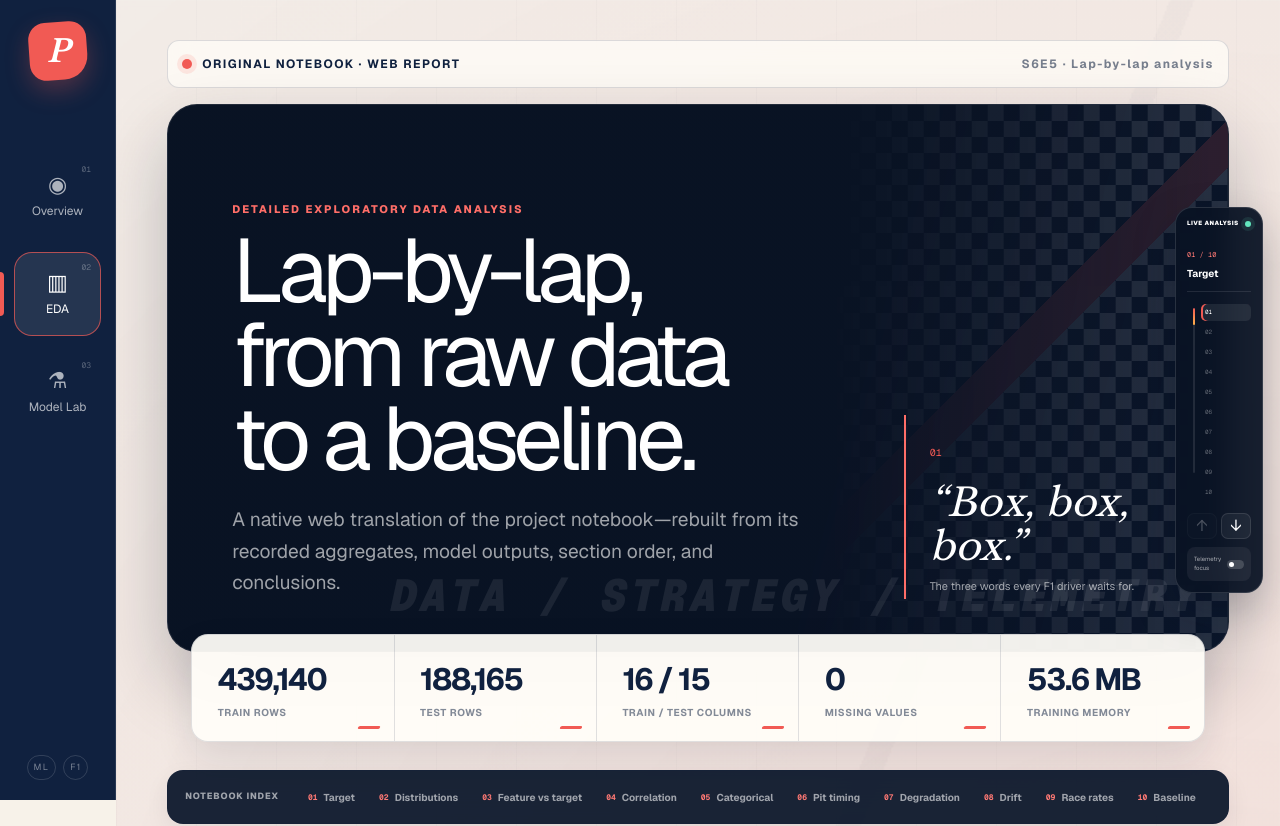
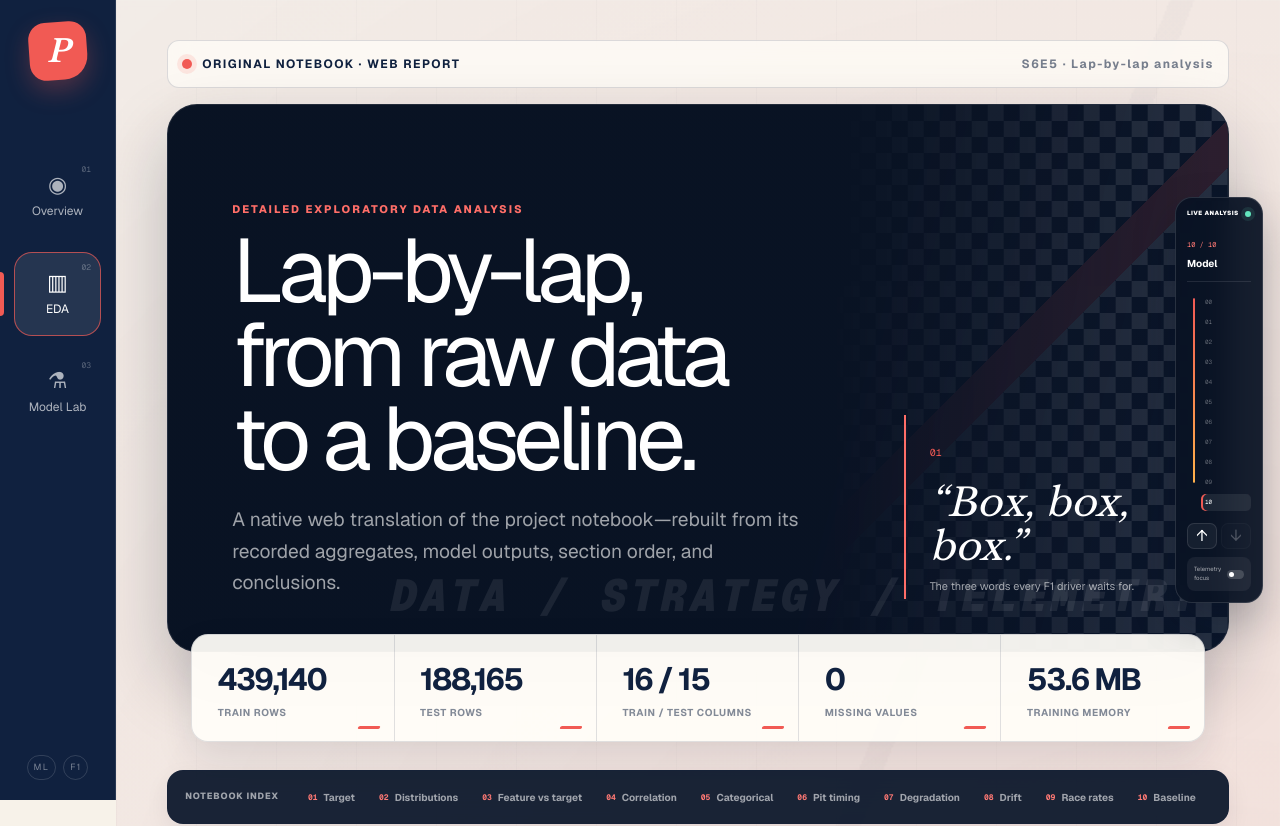
Before and after one commit to CheeseCakeyy/Predicting-F1-pit-stops, a Next.js app in the folder frontend/: page /eda in a window 1280 px wide. Shown: the top 826 px of the page. Built offline with nearby package versions, Linux system fonts and the light colour scheme.

Commit message:
smooth scrolling updated and now works great

```diff
--- a/frontend/app/components/app-shell.tsx
+++ b/frontend/app/components/app-shell.tsx
@@ -2,6 +2,7 @@
 
 import Link from "next/link";
 import { usePathname } from "next/navigation";
+import { useEffect, useRef } from "react";
 import type { ReactNode } from "react";
 
 const navigation = [
@@ -12,6 +13,12 @@ const navigation = [
 
 export function AppShell({ children }: { children: ReactNode }) {
   const pathname = usePathname();
+  const frameRef = useRef<HTMLDivElement>(null);
+
+  useEffect(() => {
+    if (frameRef.current) frameRef.current.scrollTop = 0;
+    window.scrollTo({ top: 0, left: 0, behavior: "auto" });
+  }, [pathname]);
 
   return (
     <div className="app-shell">
@@ -50,7 +57,7 @@ export function AppShell({ children }: { children: ReactNode }) {
         </div>
       </aside>
 
-      <div className="page-frame">
+      <div className="page-frame" ref={frameRef}>
         <div className="track-line track-line--one" aria-hidden="true" />
         <div className="track-line track-line--two" aria-hidden="true" />
         {children}
--- a/frontend/app/eda/eda-telemetry.tsx
+++ b/frontend/app/eda/eda-telemetry.tsx
@@ -3,6 +3,7 @@
 import { useEffect, useMemo, useState } from "react";
 
 const sections = [
+  ["eda-overview", "Overview"],
   ["target", "Target"],
   ["distributions", "Profiles"],
   ["feature-target", "Signals"],
@@ -20,24 +21,27 @@ export function EdaTelemetry() {
   const [focusMode, setFocusMode] = useState(false);
 
   useEffect(() => {
-    const nodes = sections
-      .map(([id]) => document.getElementById(id))
-      .filter((node): node is HTMLElement => Boolean(node));
+    let animationFrame = 0;
 
-    const observer = new IntersectionObserver(
-      (entries) => {
-        const visible = entries
-          .filter((entry) => entry.isIntersecting)
-          .sort((a, b) => b.intersectionRatio - a.intersectionRatio)[0];
-        if (!visible) return;
-        const index = sections.findIndex(([id]) => id === visible.target.id);
-        if (index >= 0) setActive(index);
-      },
-      { rootMargin: "-22% 0px -62% 0px", threshold: [0, 0.15, 0.4] },
-    );
+    const updateActiveSection = () => {
+      animationFrame = 0;
+      setActive(getCurrentSectionIndex());
+    };
 
-    nodes.forEach((node) => observer.observe(node));
-    return () => observer.disconnect();
+    const scheduleUpdate = () => {
+      if (animationFrame) return;
+      animationFrame = window.requestAnimationFrame(updateActiveSection);
+    };
+
+    updateActiveSection();
+    window.addEventListener("scroll", scheduleUpdate, { passive: true });
+    window.addEventListener("resize", scheduleUpdate);
+
+    return () => {
+      window.removeEventListener("scroll", scheduleUpdate);
+      window.removeEventListener("resize", scheduleUpdate);
+      if (animationFrame) window.cancelAnimationFrame(animationFrame);
+    };
   }, []);
 
   useEffect(() => {
@@ -46,18 +50,31 @@ export function EdaTelemetry() {
   }, [focusMode]);
 
   const progress = useMemo(
-    () => ((active + 1) / sections.length) * 100,
+    () => (active / (sections.length - 1)) * 100,
     [active],
   );
 
   const goTo = (index: number) => {
     const next = Math.max(0, Math.min(sections.length - 1, index));
-    const reducedMotion = window.matchMedia(
-      "(prefers-reduced-motion: reduce)",
-    ).matches;
-    document.getElementById(sections[next][0])?.scrollIntoView({
-      behavior: reducedMotion ? "auto" : "smooth",
-      block: "start",
+    const pageFrame = document.querySelector<HTMLElement>(".page-frame");
+    if (pageFrame) pageFrame.scrollTop = 0;
+    setActive(next);
+
+    if (next === 0) {
+      window.scrollTo({
+        top: 0,
+        behavior: "auto",
+      });
+      return;
+    }
+
+    const target = document.getElementById(sections[next][0]);
+    if (!target) return;
+
+    const top = target.getBoundingClientRect().top + window.scrollY - 104;
+    window.scrollTo({
+      top: Math.max(0, top),
+      behavior: "auto",
     });
   };
 
@@ -69,7 +86,9 @@ export function EdaTelemetry() {
       </header>
 
       <div className="eda-telemetry__current" aria-live="polite">
-        <small>{String(active + 1).padStart(2, "0")} / 10</small>
+        <small>
+          {String(active).padStart(2, "0")} / {sections.length - 1}
+        </small>
         <strong>{sections[active][1]}</strong>
       </div>
 
@@ -87,7 +106,7 @@ export function EdaTelemetry() {
             aria-current={index === active ? "step" : undefined}
             key={id}
           >
-            <span>{String(index + 1).padStart(2, "0")}</span>
+            <span>{String(index).padStart(2, "0")}</span>
           </button>
         ))}
       </div>
@@ -95,7 +114,7 @@ export function EdaTelemetry() {
       <div className="eda-telemetry__actions">
         <button
           type="button"
-          onClick={() => goTo(active - 1)}
+          onClick={() => goTo(Math.min(active, getCurrentSectionIndex()) - 1)}
           disabled={active === 0}
           aria-label="Previous analysis section"
         >
@@ -103,7 +122,7 @@ export function EdaTelemetry() {
         </button>
         <button
           type="button"
-          onClick={() => goTo(active + 1)}
+          onClick={() => goTo(Math.max(active, getCurrentSectionIndex()) + 1)}
           disabled={active === sections.length - 1}
           aria-label="Next analysis section"
         >
@@ -123,3 +142,21 @@ export function EdaTelemetry() {
     </aside>
   );
 }
+
+function getCurrentSectionIndex() {
+  const activationLine = Math.min(150, window.innerHeight * 0.22);
+  let current = 0;
+
+  for (let index = 0; index < sections.length; index += 1) {
+    const node = document.getElementById(sections[index][0]);
+    if (!node) continue;
+    if (node.getBoundingClientRect().top <= activationLine) current = index;
+    else break;
+  }
+
+  const atPageEnd =
+    window.innerHeight + window.scrollY >=
+    document.documentElement.scrollHeight - 4;
+
+  return atPageEnd ? sections.length - 1 : current;
+}
--- a/frontend/app/eda/page.tsx
+++ b/frontend/app/eda/page.tsx
@@ -64,7 +64,7 @@ export default function EdaPage() {
         <div className="topbar__meta">S6E5 · Lap-by-lap analysis</div>
       </header>
 
-      <section className="notebook-hero">
+      <section className="notebook-hero" id="eda-overview">
         <div>
           <p className="section-kicker">DETAILED EXPLORATORY DATA ANALYSIS</p>
           <h1>Lap-by-lap, from raw data to a baseline.</h1>
--- a/frontend/app/globals.css
+++ b/frontend/app/globals.css
@@ -169,7 +169,7 @@ a {
 .page-frame {
   position: relative;
   min-width: 0;
-  overflow: hidden;
+  overflow: clip;
   isolation: isolate;
   background:
     radial-gradient(circle at 94% 8%, rgba(241, 90, 84, 0.18), transparent 22%),
@@ -1845,7 +1845,7 @@ a {
 
 .notebook-section {
   padding: clamp(78px, 10vw, 140px) 0 0;
-  scroll-margin-top: 86px;
+  scroll-margin-top: 112px;
 }
 
 .notebook-section__header {
```
Also changed, not shown: 1 other file (tests, documents, lock files or other folders).
